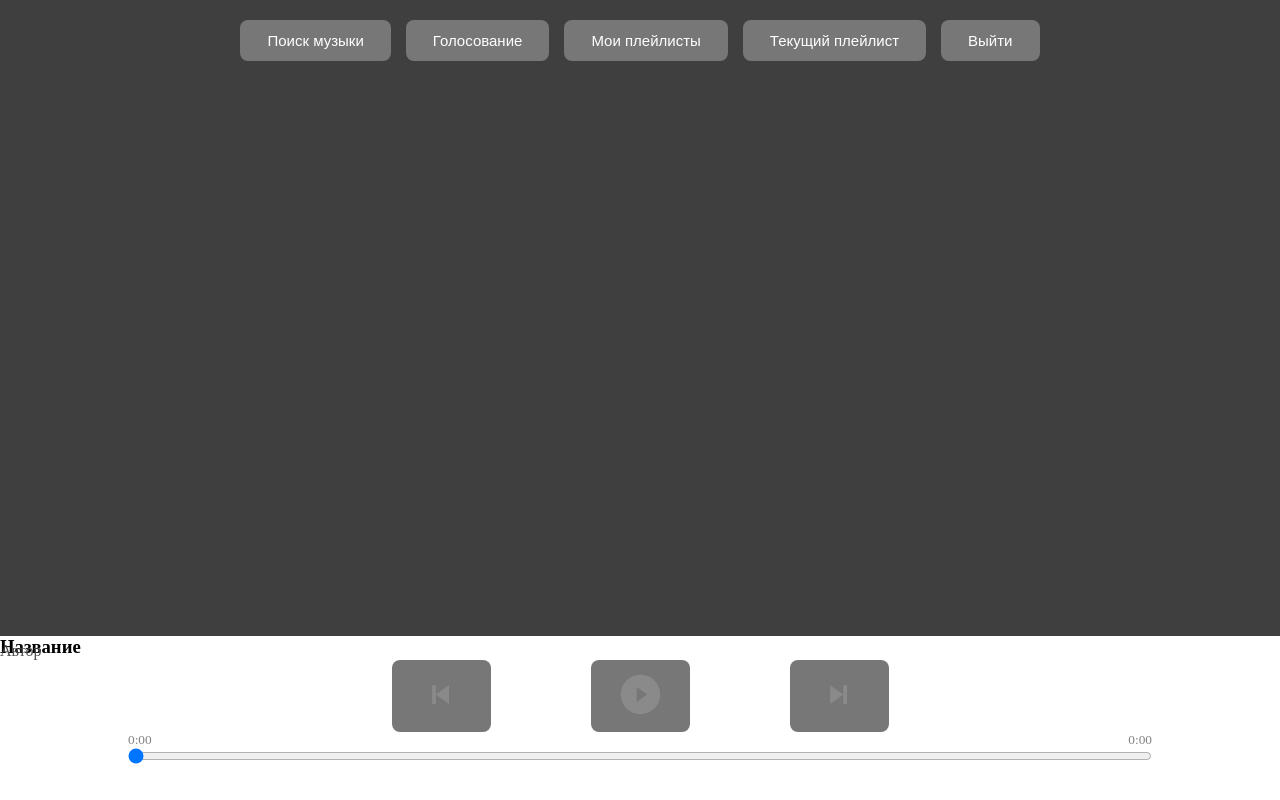
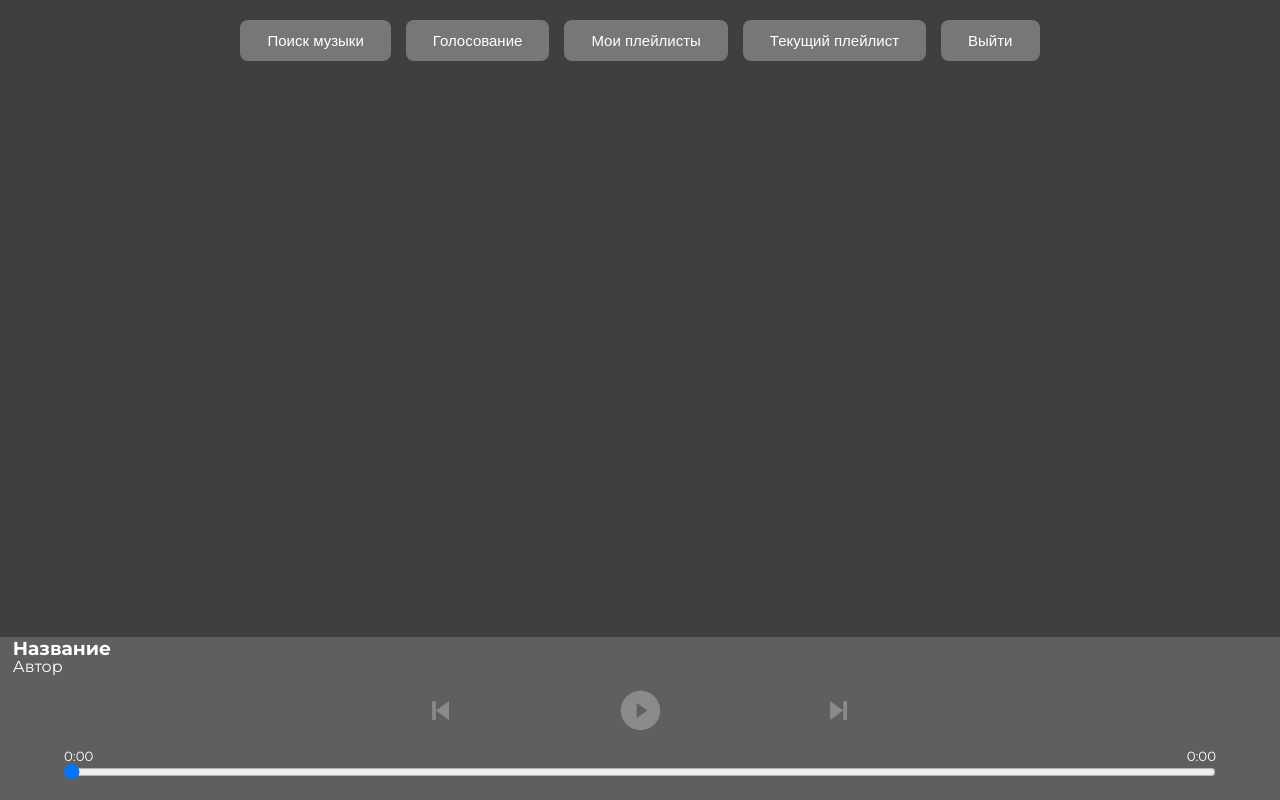
Before and after one commit to Promkaa/WebProject, a React (Create React App) app in the folder frontend/: page / in a window 1280 px wide. Both pictures are taken after typing "Sample", "Sample123" into the empty fields and a click on the button "Войти". Built offline with nearby package versions, Linux system fonts and the light colour scheme.

Commit message:
modified:   frontend/src/components/pleer.js 	modified:   frontend/src/css/main.css

```diff
--- a/frontend/src/components/pleer.js
+++ b/frontend/src/components/pleer.js
@@ -76,7 +76,7 @@ const Pleer = () => {
     <div className="component">
 
       <audio ref={audioRef} src={track} preload="metadata" />
-      <div>
+      <div className="nameTrack">
         <h3 className="title">Название</h3>
         <p className="subTitle">Автор</p>
       </div>
--- a/frontend/src/css/main.css
+++ b/frontend/src/css/main.css
@@ -17,7 +17,11 @@
     flex-wrap: wrap;
 }
 
-.MainStr button {
+.MainStr .searchMus,
+.MainStr .golosa,
+.MainStr .MyPlaylist,
+.MainStr .Playlist,
+.MainStr .exit {
     padding: 10px 25px;
     font-size: 15px;
     font-weight: 500;
@@ -217,53 +221,69 @@ body {
   text-align: center;
 }
 
+/*Плеер*/
 .component {
-  background-color: white;
+  background-color: rgb(95, 95, 95);
   width: 100%;
-  padding-bottom: 2em;
+  padding-bottom: 1em;
   position: fixed;
   bottom: 0px;
   left: 50%;
   transform: translateX(-50%);
+  font-family: 'Montserrat', sans-serif;
 }
 
-.title
+.nameTrack{
+  color: white;
+}
 
 .musicCover {
   border-radius: 10%;
 }
 
 .playButton {
-    margin: 0px 50px 0px;
-  background: none;
-  border: none;
-  align-items: center;
-  justify-content: center;
+    padding: 10px 25px;
+    font-size: 15px;
+    font-weight: 500;
+    border: 2px solid transparent;
+    border-radius: 8px;
+    cursor: pointer;
+    transition: all 0.2s ease;
+    background-color: rgb(95, 95, 95);
+    color: #ffffff;
+    margin: 0px 50px 0px
 }
 
 .playButton:hover{
-    background-color: #ffa3bf;
+    background-color: #ffffff;
     color: white;
     transform: scale(1.1);
 }
 
+.title{
+  margin-bottom: 1%;
+  margin-left: 1%;
+}
+
 .subTitle {
+  margin-left: 1%;
   margin-top: -1em;
-  color: #4f4f4f;
+  color: #ffffff;
 }
 
 .time {
   margin: 0 auto;
-  width: 80%;
+  width: 90%;
   display: flex;
   justify-content: space-between;
-  color: #828282;
+  color: #ffffff;
   font-size: smaller;
+  font-family: 'Montserrat', sans-serif;
 }
 
 .timeline {
-  width: 80%;
-  background-color: #27ae60;
+  width: 90%;
+  background-color: #03ff6c;
 }
 
 input[type="range"] {
```
